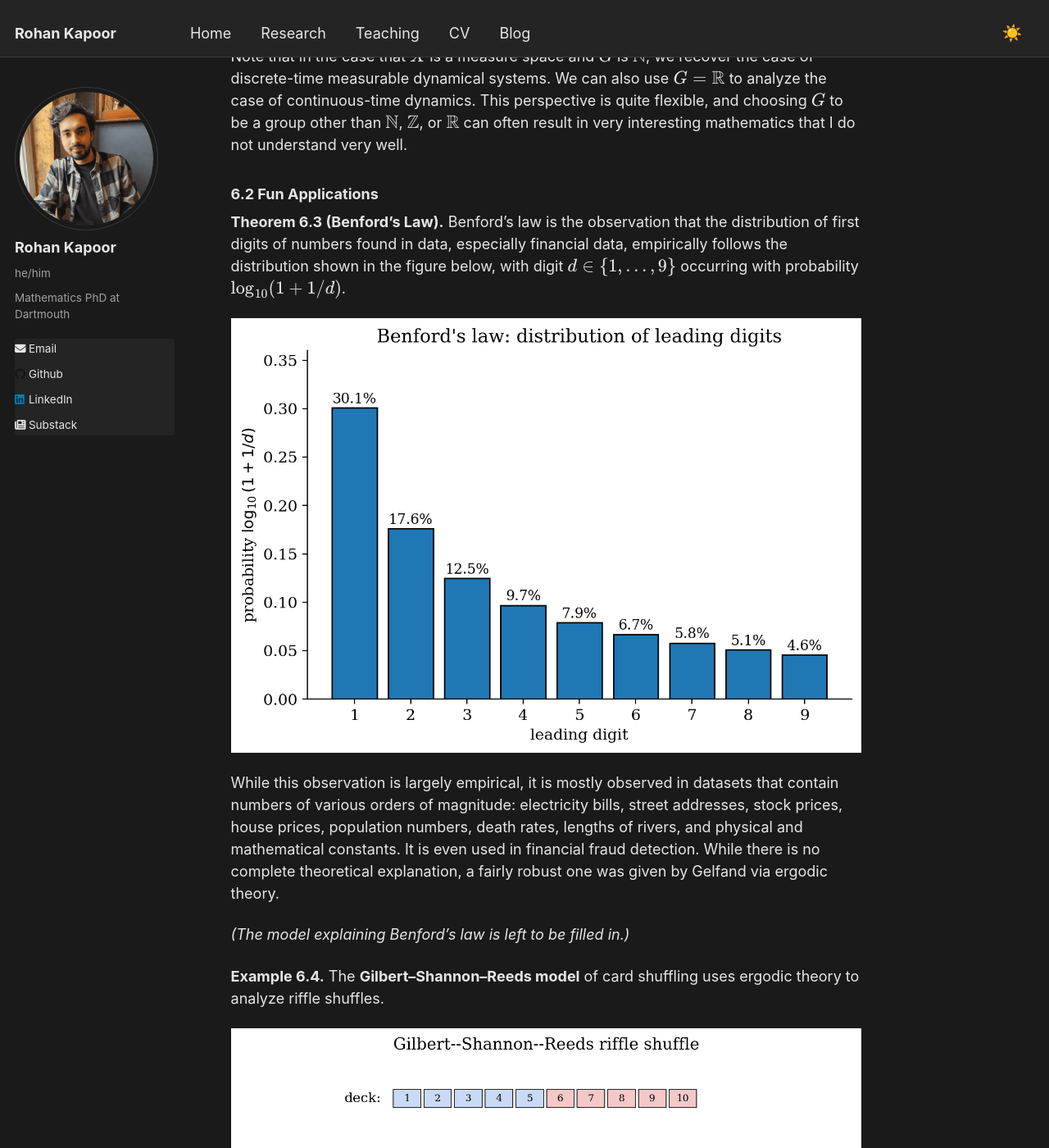
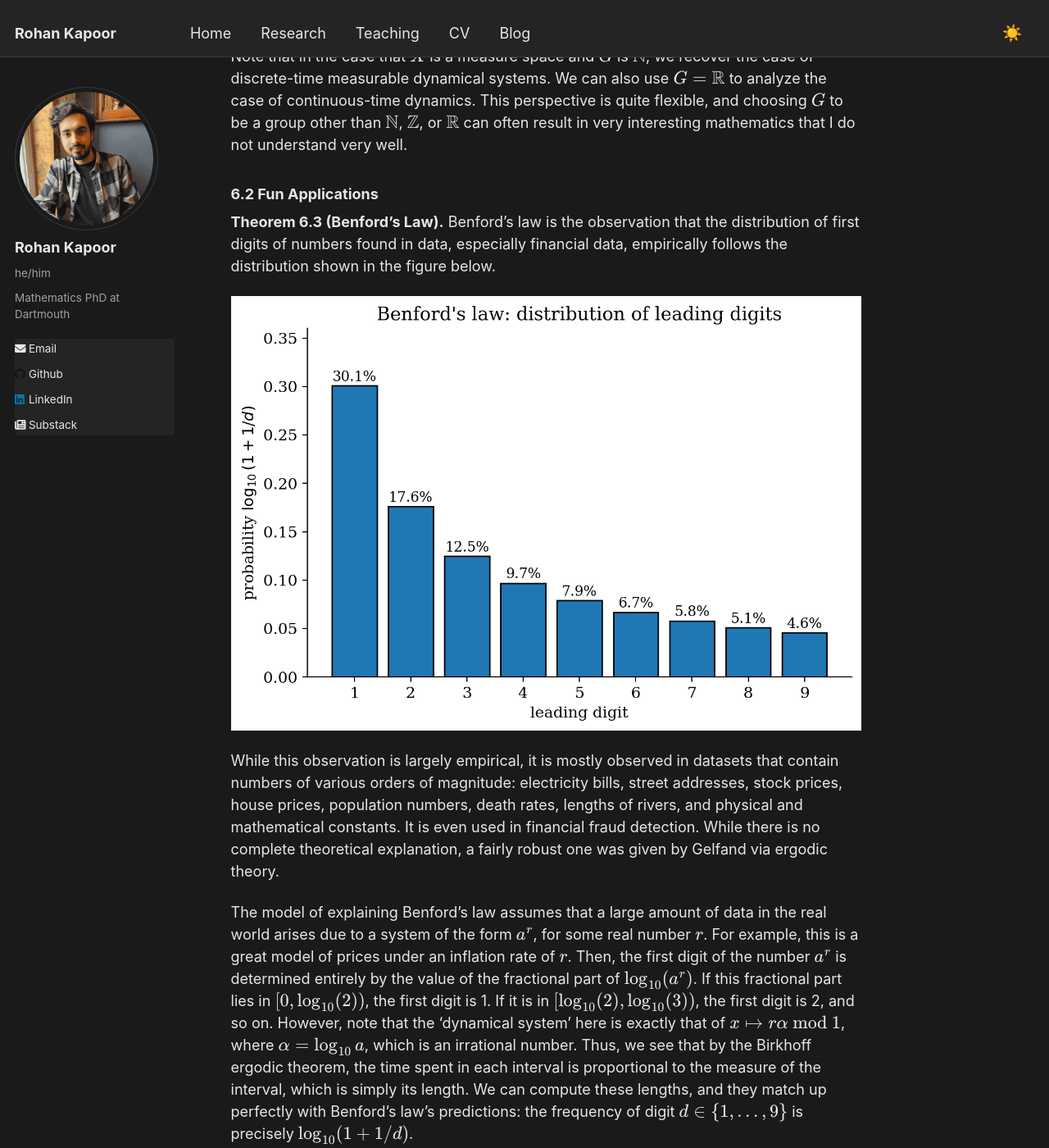
Before and after one commit to rkapoor1512/rkapoor1512.github.io, a Jekyll site: the page built from _posts/2026-07-08-ergodic-theory-notes.md, in a window 1280 px wide and 1400 px high, scrolled down 21589 px. Shown: the whole window at 82% size. Built offline with Jekyll 4.4.1, drawn with Linux system fonts in a browser that asks for light colours; some of the changed text lies outside the part shown.

Commit message:
Update 2026-07-08-ergodic-theory-notes.md

```diff
--- a/_posts/2026-07-08-ergodic-theory-notes.md
+++ b/_posts/2026-07-08-ergodic-theory-notes.md
@@ -643,13 +643,13 @@ The proof uses techniques from $C^*$-algebras and an application of the Markov--
 
 ### 6.2 Fun Applications
 
-**Theorem 6.3 (Benford's Law).** Benford's law is the observation that the distribution of first digits of numbers found in data, especially financial data, empirically follows the distribution shown in the figure below, with digit $d \in \\{1, \ldots, 9\\}$ occurring with probability $\log_{10}(1 + 1/d)$.
+**Theorem 6.3 (Benford's Law).** Benford's law is the observation that the distribution of first digits of numbers found in data, especially financial data, empirically follows the distribution shown in the figure below.
 
 ![The Benford distribution over leading digits: $P(d) = \log_{10}(1 + 1/d)$.](/images/fig_benford.png)
 
 While this observation is largely empirical, it is mostly observed in datasets that contain numbers of various orders of magnitude: electricity bills, street addresses, stock prices, house prices, population numbers, death rates, lengths of rivers, and physical and mathematical constants. It is even used in financial fraud detection. While there is no complete theoretical explanation, a fairly robust one was given by Gelfand via ergodic theory.
 
-*(The model explaining Benford's law is left to be filled in.)*
+The model of explaining Benford's law assumes that a large amount of data in the real world arises due to a system of the form $a^r$, for some real number $r$. For example, this is a great model of prices under an inflation rate of $r$. Then, the first digit of the number $a^r$ is determined entirely by the value of the fractional part of $\log_{10}(a^r)$. If this fractional part lies in $[0, \log_{10}(2))$, the first digit is 1. If it is in $[\log_{10}(2), \log_{10}(3))$, the first digit is 2, and so on. However, note that the 'dynamical system' here is exactly that of $x \mapsto r \alpha \text{ mod 1}$, where $\alpha = \log_{10}a$, which is an irrational number. Thus, we see that by the Birkhoff ergodic theorem, the time spent in each interval is proportional to the measure of the interval, which is simply its length. We can compute these lengths, and they match up perfectly with Benford's law's predictions: the frequency of digit $d \in \\{1, \ldots, 9\\}$ is precisely $\log_{10}(1 + 1/d)$.
 
 **Example 6.4.** The **Gilbert--Shannon--Reeds model** of card shuffling uses ergodic theory to analyze riffle shuffles.
 
```
